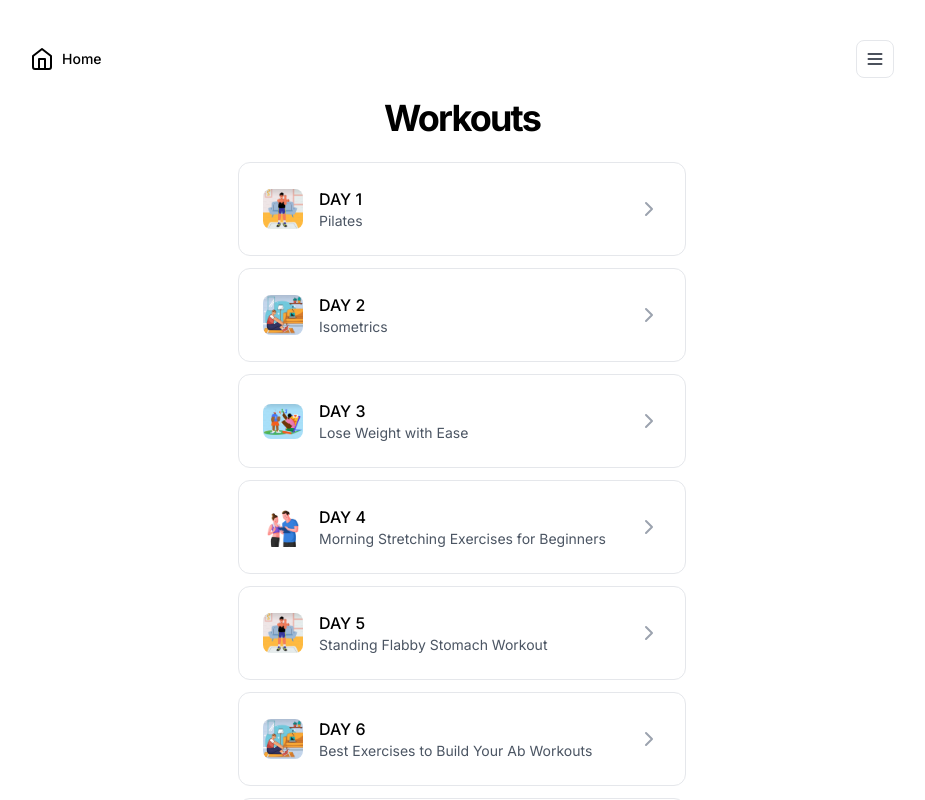
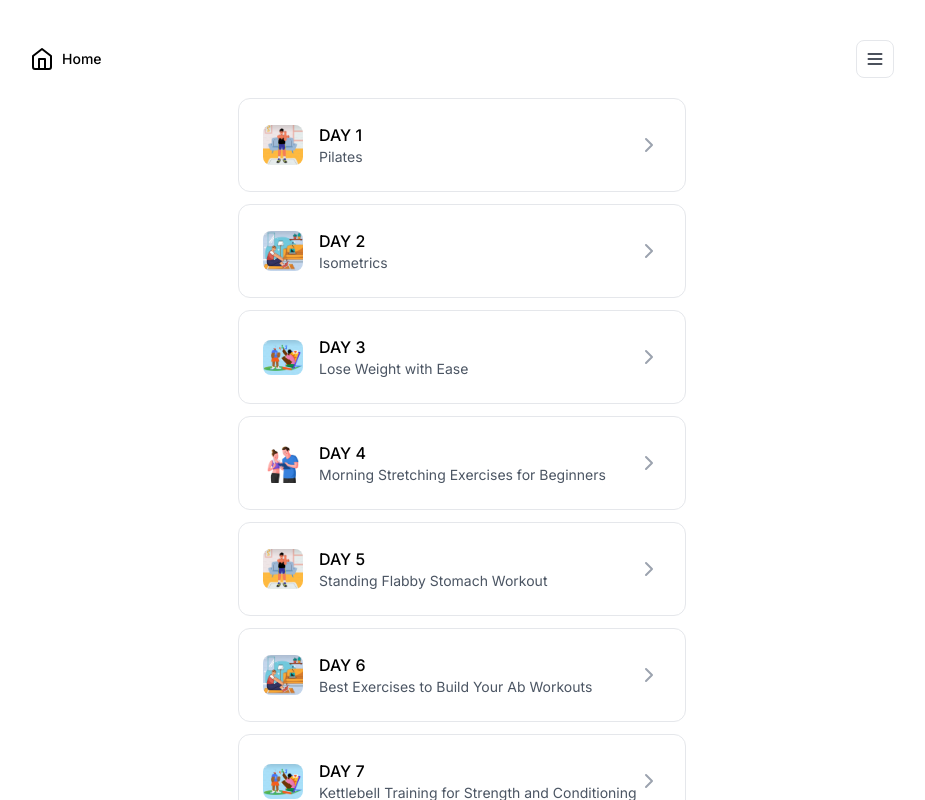
Before and after one commit to romanvieito/gym-feedback-ai-9-4, a Next.js app: page / in a window 1280 px wide. Shown: the top 800 px of the page, without its empty margins (178-1103 px from the left). Built offline with nearby package versions, Linux system fonts and the light colour scheme.

Commit message:
label and home link

```diff
--- a/app/page.tsx
+++ b/app/page.tsx
@@ -182,7 +182,7 @@ export default function Home() {
         <div className="w-full max-w-4xl px-2 sm:px-4 pt-4 sm:pt-8">
           <div className="flex flex-row justify-between items-center mb-4 sm:mb-5 w-full">
             <Link
-              href="https://24up.site"
+              href="/"
               className="text-xs sm:text-sm hover:text-gray-600 flex items-center gap-2 font-medium"
             >
               <svg
@@ -367,7 +367,7 @@ export default function Home() {
               </div>
             </div>
           </div>
-          <h1 className="text-2xl sm:text-4xl font-bold mb-4 sm:mb-6 text-center tracking-tighter">Workouts</h1>
+          {/* <h1 className="text-2xl sm:text-4xl font-bold mb-4 sm:mb-6 text-center tracking-tighter">Workouts</h1> */}
           <div className="flex flex-col gap-2 sm:gap-3 w-full max-w-md mx-auto">
             {workoutTypes.map((workout, index) => (
               <button
```
